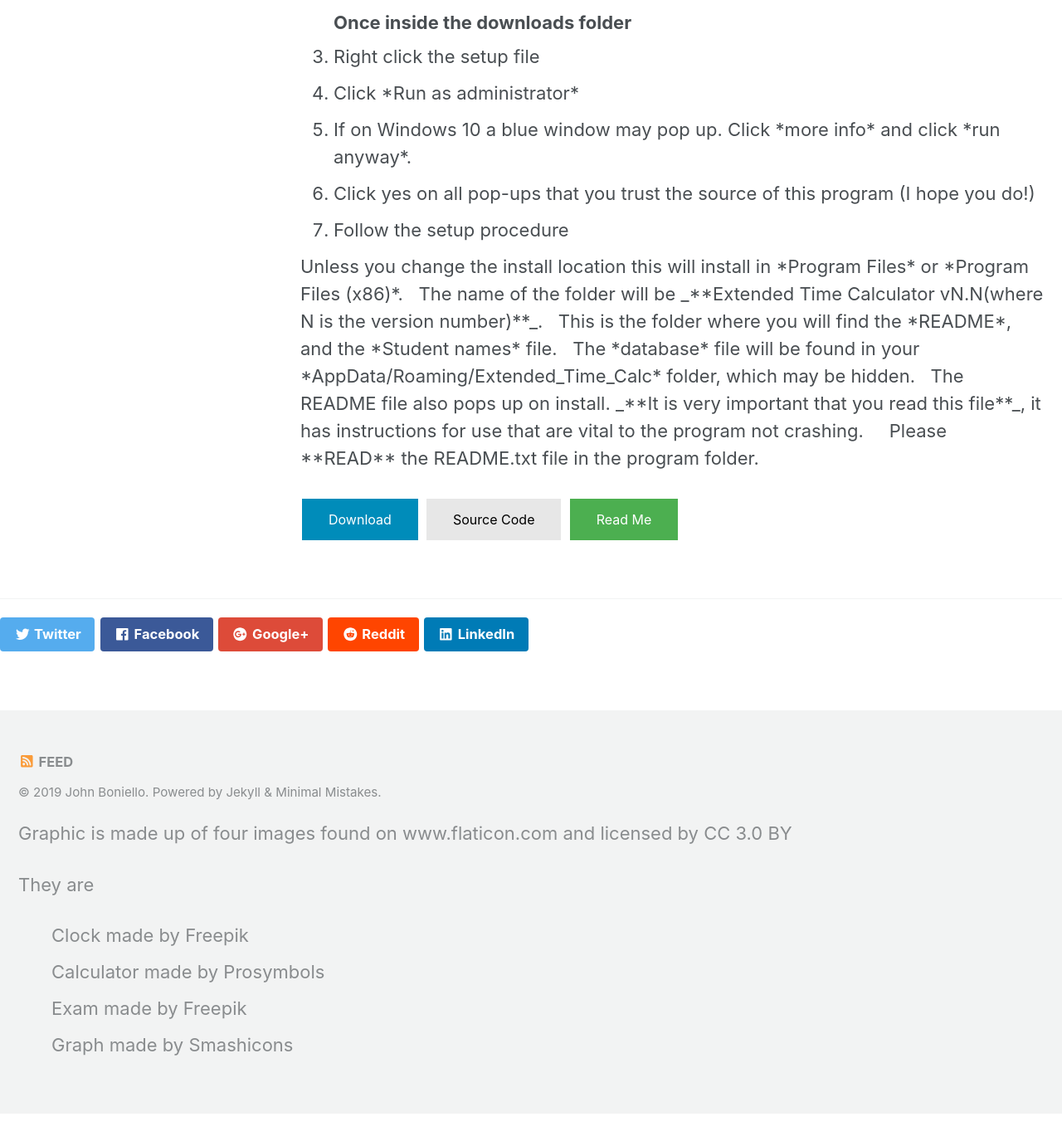
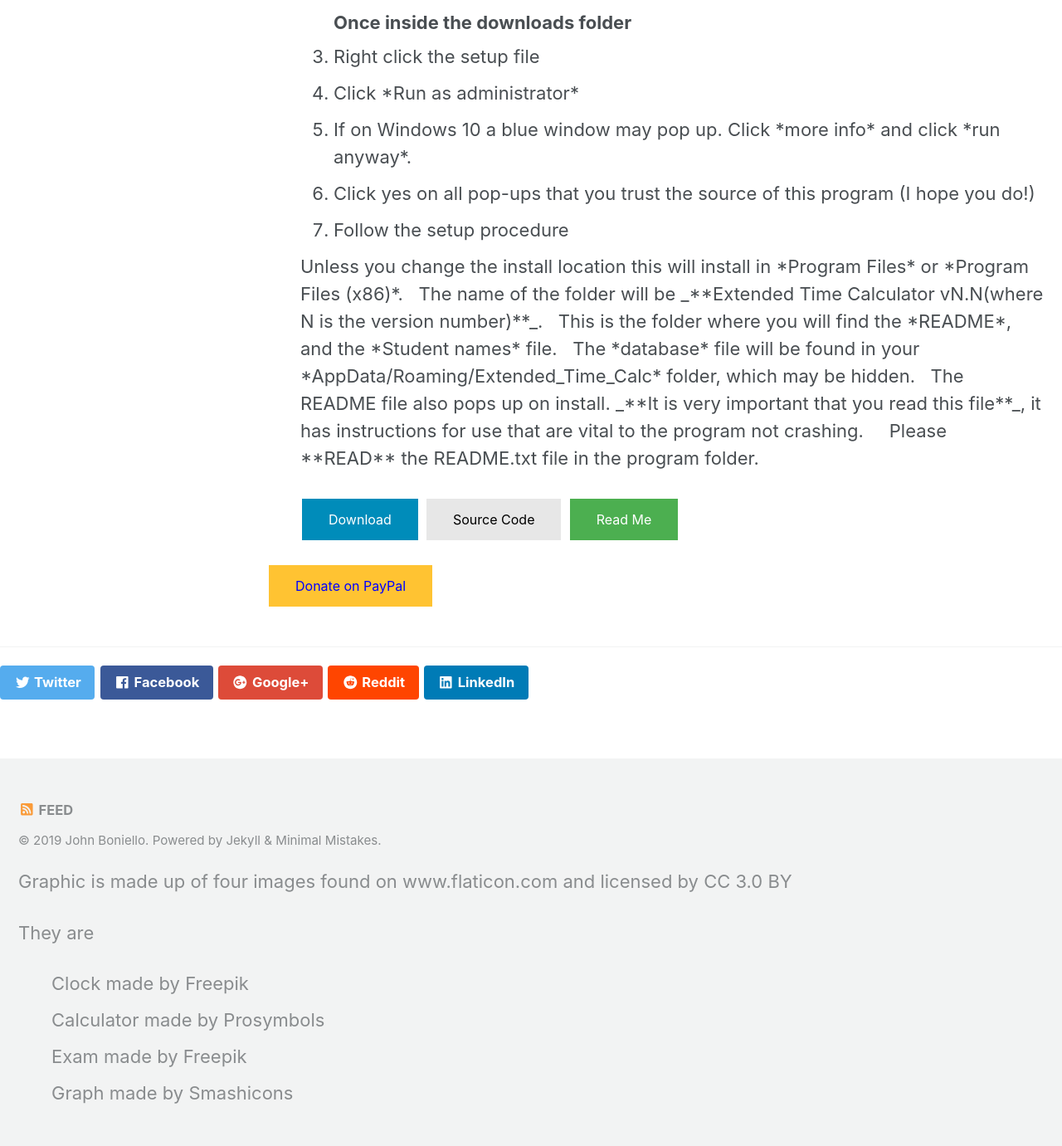
Before and after one commit to jbonz37/extended_time_calculator, a Jekyll site: the page built from index.html, in a window 1280 px wide and 1400 px high, scrolled down 1255 px. Shown: the top 1381 px of the window at 83% size. Built offline with Jekyll 4.4.1, drawn with Linux system fonts in a browser that asks for light colours; nearby versions of some CDN libraries; comment, search, counter and statistics services are not loaded; before the commit the page ends 2597 px from its top, so only the background shows below that.

Commit message:
add paypal button

```diff
--- a/index.html
+++ b/index.html
@@ -29,6 +29,7 @@ sidebar:
 .button3 {background-color: #f44336;} /* Red */
 .button4 {background-color: #e7e7e7; color: black;} /* Gray */
 .button5 {background-color: #555555;} /* Black */
+.button6 {background-color: #FFC332; color: blue;} /* Paypal yellow */
 </style>
 <h4><font color="blue">Do you have administrator privileges on your computer? If <font color="green">Yes</font> continue below. If <font color="red">No</font>, please click <a href="https://johnboniello.github.io/exttimezip/" setup_page> here. </font></a></h4>
 
@@ -95,6 +96,8 @@ sidebar:
 
       <a href="https://github.com/johnboniello/Extended-Time-Calculator/blob/master/README.md" Read_me><button  class="button">Read Me</button></a>
     </div>
+    <a href= "https://www.paypal.com/cgi-bin/webscr?cmd=_donations&business=7TQQPTGX4M48Y&currency_code=USD&source=url" Donate>
+<button  class="button button6">Donate on PayPal</button></a>
   </div>
  </div>
  </div>
```
